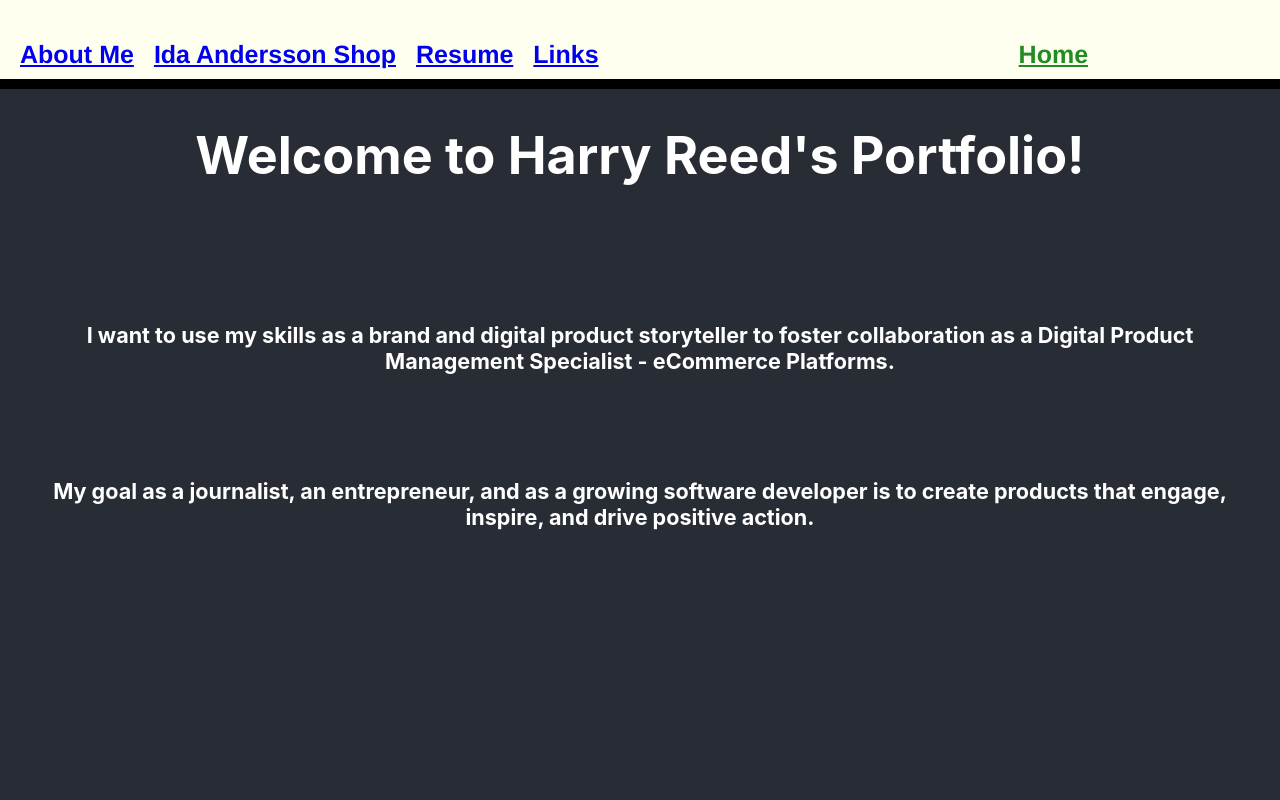
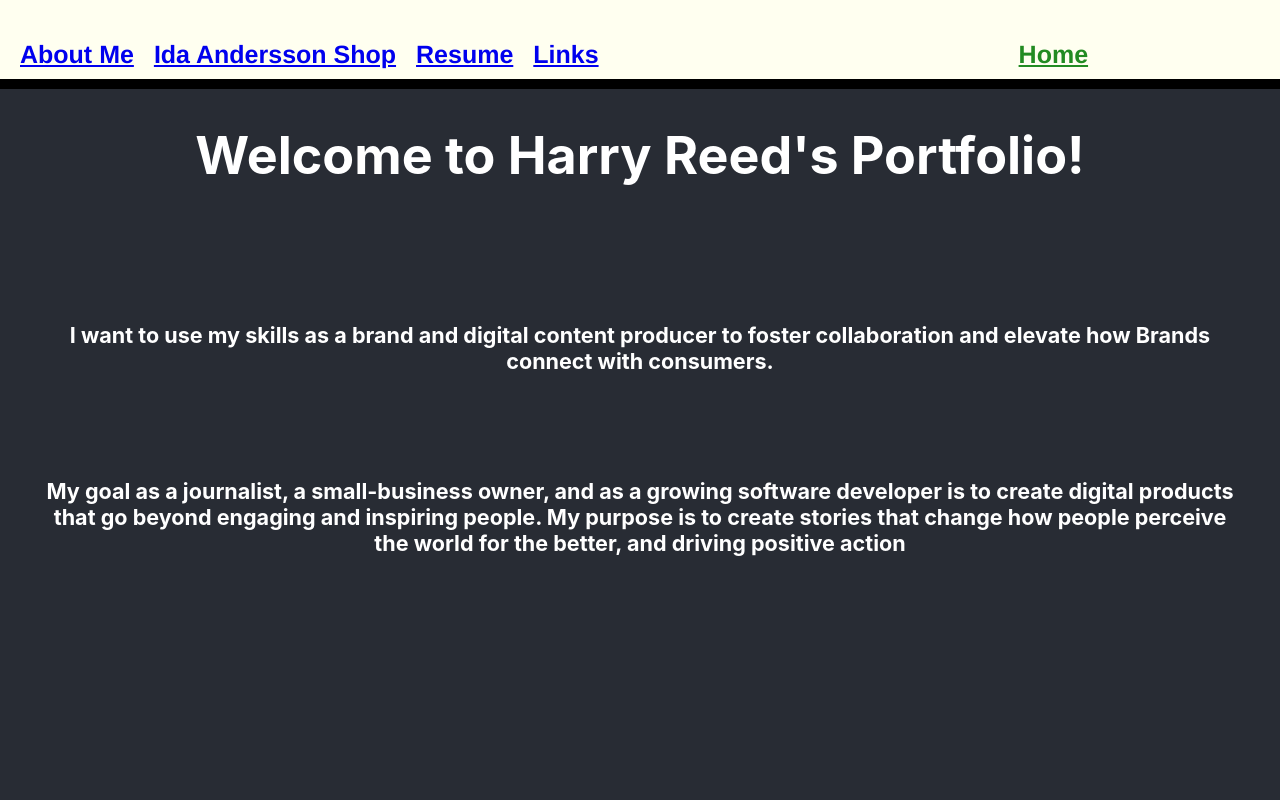
Before and after one commit to HGreedo/nuReactPortfolio, a React (Create React App) app: page / in a window 1280 px wide. Shown: the top 800 px of the page. Built offline with nearby package versions, Linux system fonts and the light colour scheme.

Commit message:
commit on 'main'

```diff
--- a/src/pages/Home.js
+++ b/src/pages/Home.js
@@ -5,13 +5,13 @@ function Home() {
         <div className="App">
         <header className="App-header">
           <h1>Welcome to Harry Reed's Portfolio!</h1>
-          <h5 className="home-blurb">I want to use my skills as a brand and digital product storyteller to foster collaboration as a Digital Product Management Specialist - eCommerce Platforms.
+          <h5 className="home-blurb">I want to use my skills as a brand and digital content producer to foster collaboration and elevate how Brands connect with consumers.
               <br/>
               <br/>
 <br/>
 <br/>
 <br/>
-My goal as a journalist, an entrepreneur, and as a growing software developer is to create products that engage, inspire, and drive positive action.
+My goal as a journalist, a small-business owner, and as a growing software developer is to create digital products that go beyond engaging and inspiring people. My purpose is to create stories that change how people perceive the world for the better, and driving positive action
 </h5>
 
 <h2>Thank You For Checking Out My Work!</h2>
--- a/src/pages/ThirdPtyLinks.js
+++ b/src/pages/ThirdPtyLinks.js
@@ -36,19 +36,20 @@ const ThirdPtyLinks = () => (
 
             <a  className="atag" href="https://indearizona.com/tucson-tattoo-culture-oasis-for-art-expression-in-southwest/">Tattoo Tourism Story - "El Inde Arizona"</a>
 
+            <a  className="atag" href="https://drive.google.com/drive/folders/1MJ1o6QDDYol_Is0w0sJWochrHfGHdWgF?usp=sharing">Google and 3rd Party Certifications - Google Drive</a>
             </div>
 
 
 
 <div className="container">  <h3>Ida Andersson Shop Details</h3>
 
-            <a className="atag" href="https://www.idaanderssonshop.com/">Ida Andersson Shop</a>
+            <a className="atag" href="https://www.idaanderssonshop.com/">Ida Andersson Shop Official Website</a>
 
             <a className="atag"  href="mailto:idaanderssonshop@gmai.com">idaanderssonshop@gmail.com</a>
 
             <a className="atag" href="https://www.etsy.com/shop/IdaAnderssonShop">Reviews on Etsy</a>
 
-
+            <a className="atag" href="https://www.instagram.com/idaanderssonshop/">Follow Us on Instagram! </a>
             </div>
 
 
```
